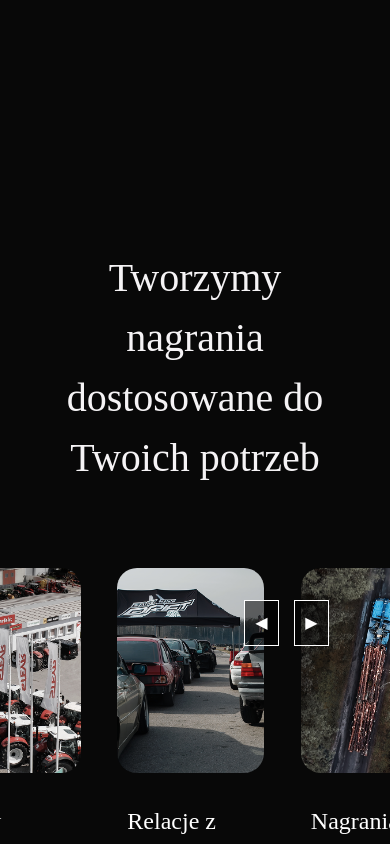
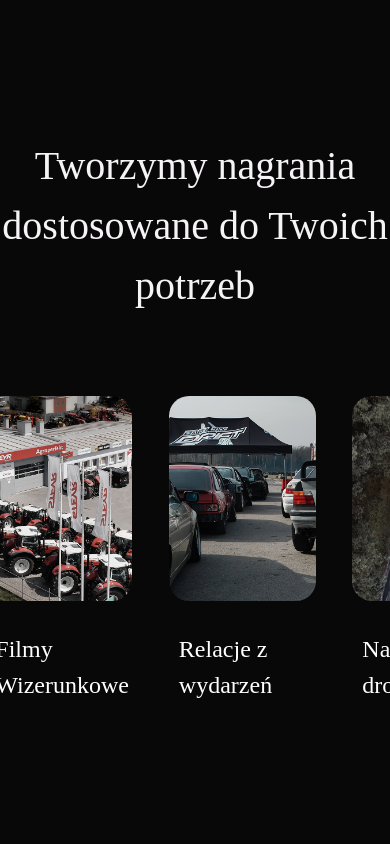
Before and after one commit to kkplak/FAMA, a React (Create React App) app: page /1/home in a window 390 px wide. Shown: the part 4820-5664 px from the top of the page. Built offline with nearby package versions, Linux system fonts and the light colour scheme; a web font is replaced by a local one.

Commit message:
functional update to slider

```diff
--- a/src/components/Slider/Slider.css
+++ b/src/components/Slider/Slider.css
@@ -60,7 +60,7 @@
 
   .slider-btn {
     position: absolute;
-    top: 17%;
+    top: 74.5%;
     transform: translateY(-50%);
     background: rgba(0, 0, 0, 0.5);
     color: white;
@@ -68,21 +68,30 @@
     padding: 10px;
     cursor: pointer;
     z-index: 10;
-    border: 1px solid white;
+
   }
 
   .slider-btn.left {
-    right: 60px;
+    right: 80px;
 
   }
 
   .slider-btn.right {
-    right: 10px;
+    right: 40px;
   }
 
   .slider-btn:hover {
     background: rgba(0, 0, 0, 0.8);
   }
-  .container-offer {
+  .container-offer-overflow {
     overflow: hidden;
   }
+
+  @media (max-width: 768px) {
+  .container-offer {
+    overflow: scroll;
+  }
+  .slider-btn {
+    display: none;
+  }
+  }
--- a/src/pages/Home.tsx
+++ b/src/pages/Home.tsx
@@ -399,18 +399,23 @@ const Home: React.FC = () => {
           </div>
         </div>
       )}{" "}
-      <div className="container-offer">
-      <div className="container-home home ">
+
+      <div className="container-custom-offer home ">
         <BlurFade delay={0.25} inView>
           <div className="text-container">
             <h1>{t("homeSliderH1")}</h1>
           </div>
         </BlurFade>
+        </div>
+        <div className="container-offer-overflow">
+        <div className="container-offer">
         <BlurFade delay={0.25} inView>
           <Slider slides={slides} />
         </BlurFade>
       </div>
       </div>
+
+
     </div>
   );
 };
```
